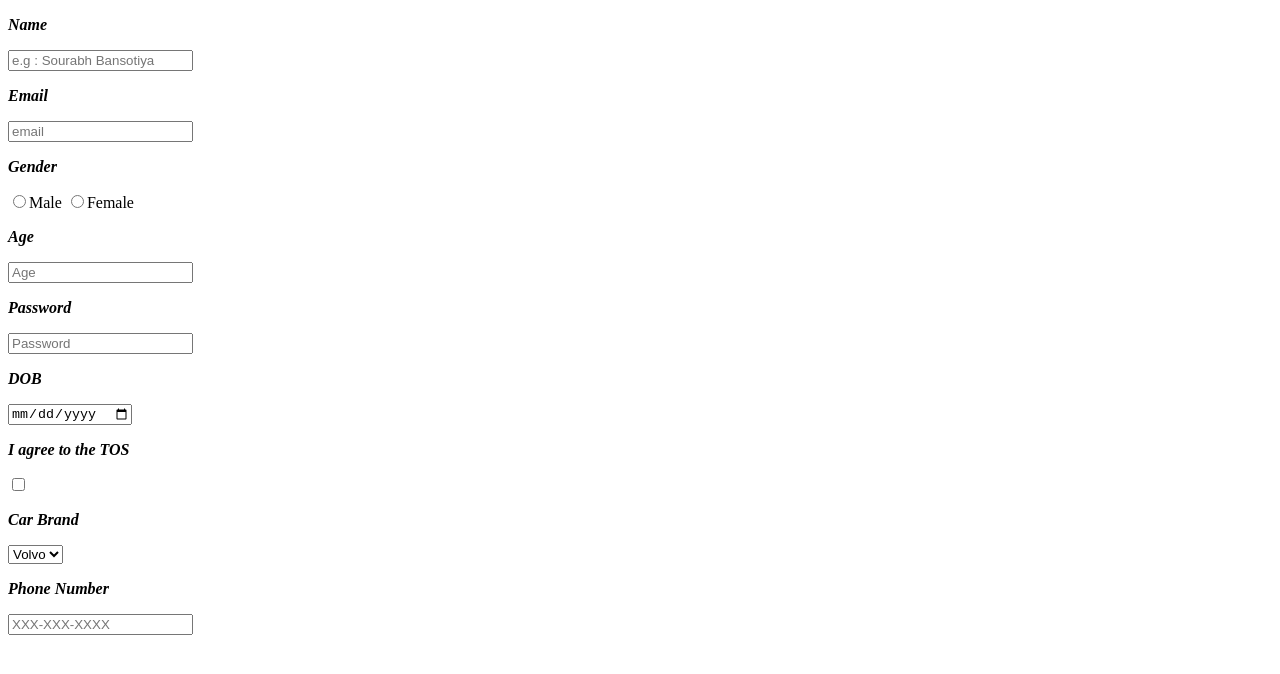
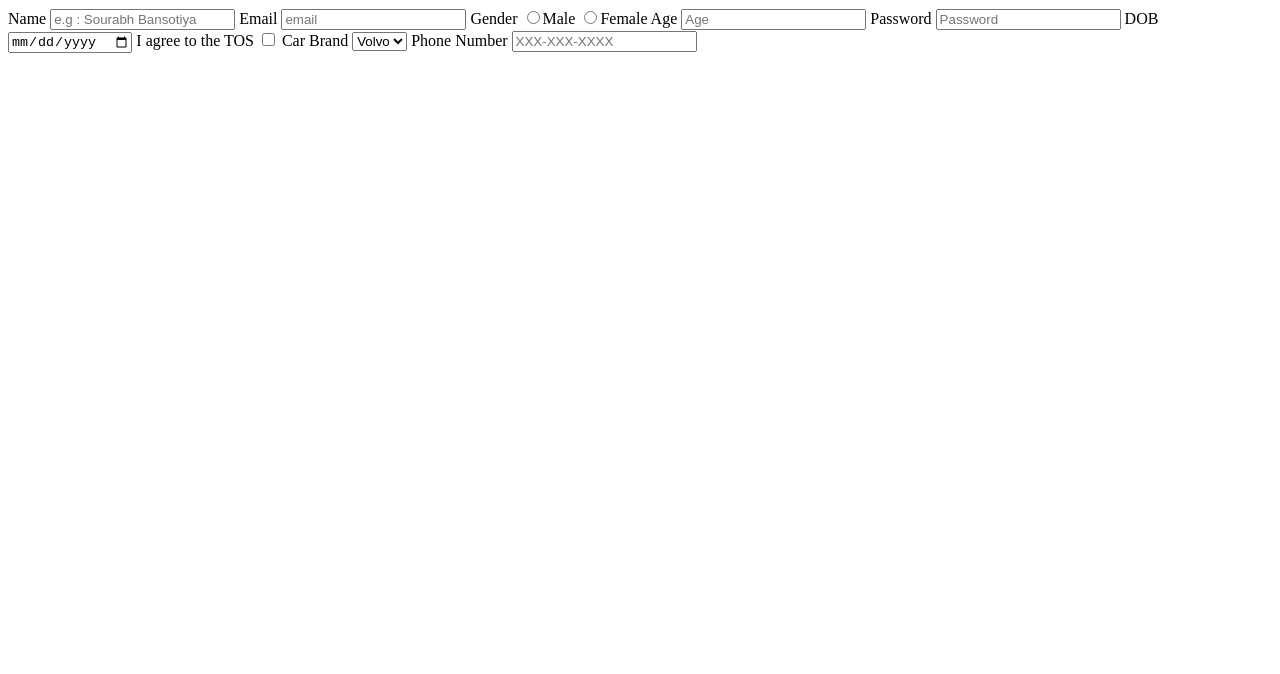
Before and after one commit to acciojob/signup-form-car-sourabh-bansotiya, a website: page main.html in a window 1280 px wide. Drawn offline with Linux system fonts and the light colour scheme.

Commit message:
created a submission

```diff
--- a/main.html
+++ b/main.html
@@ -9,29 +9,29 @@
 <body>
 	<!-- the entire body must be written by student -->
 	<form>
-	<p><b><i>Name</i></b></p>
+	<label>Name</label>
     <input id="name" type="text" placeholder="e.g : Sourabh Bansotiya" required>
-    <p><b><i>Email</i></b></p>
+<label>Email</label>
     <input id="email" type="email" placeholder="email" required >
-	<p><b><i>Gender</i></b></p>
+<label>Gender</label>
     <input id="gender_m, gender_f" type="radio" value="Male" name="gender" required>Male
     <input id="gender_m, gender_f" type="radio" value="Female" name="gender" required>Female
-	<p><b><i>Age</i></b></p>
+	<label>Age</label>
     <input id="age" type="number" placeholder="Age" required>
-    <p><b><i>Password</i></b></p>
+    <label>Password</label>
     <input id="password" type="password" placeholder="Password" required>
-    <p><b><i>DOB</i></b></p>
+    <label>DOB</label>
     <input id="dob" type="date" required>
-	<p><b><i>I agree to the TOS	</i></b></p>
+	<label>I agree to the TOS</label>
     <input id="tos" type="checkbox" value="agree" required>
-	<p><b><i>Car Brand</i></b></p>
+	<label>Car Brand</label>
 	<select name="cars" id="cars" placeholder="--Please choose an option--" required>
     <option value="volvo" >Volvo</option>
     <option value="saab">Saab</option>
     <option value="opel">Opel</option>
     <option value="audi">Audi</option>
   </select>
-	<p><b><i>Phone Number</i></b></p>
+	<label>Phone Number</label>
     <input id="tel" type="tel" placeholder="XXX-XXX-XXXX">
     </form>
 		<script type="text/javascript" src="./script.js">
```
